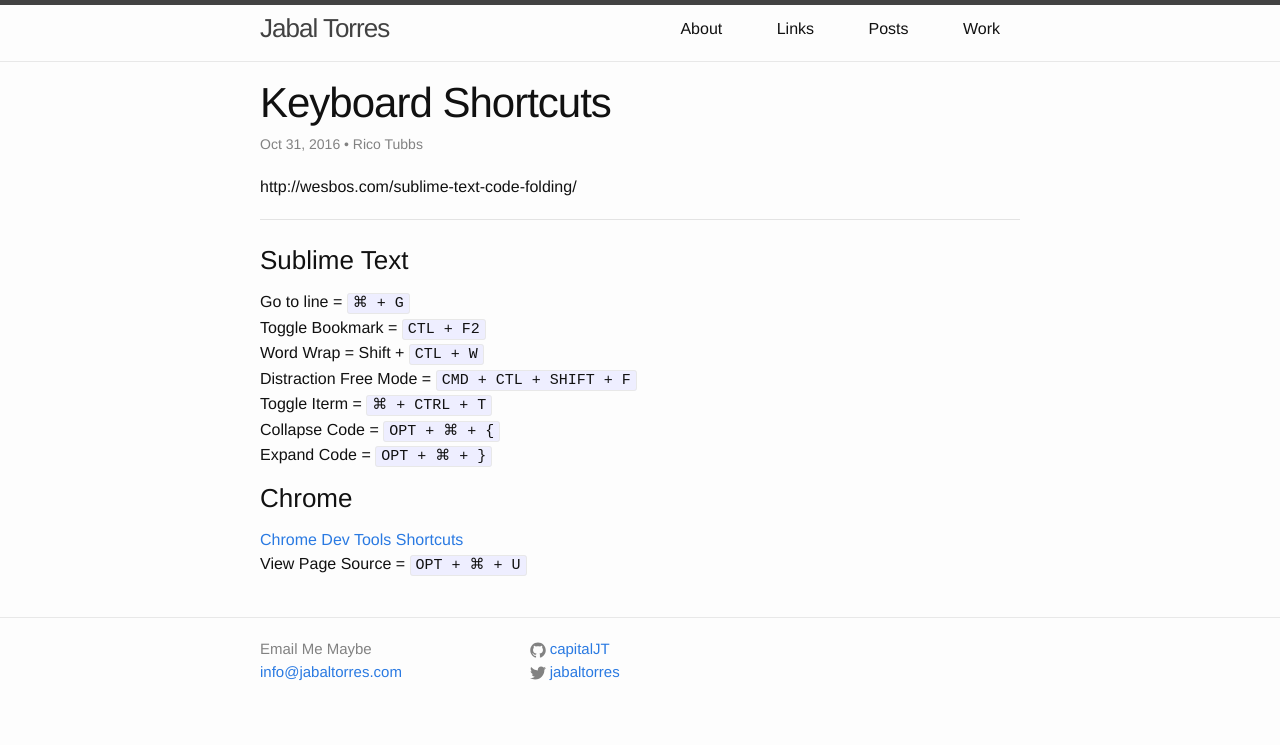
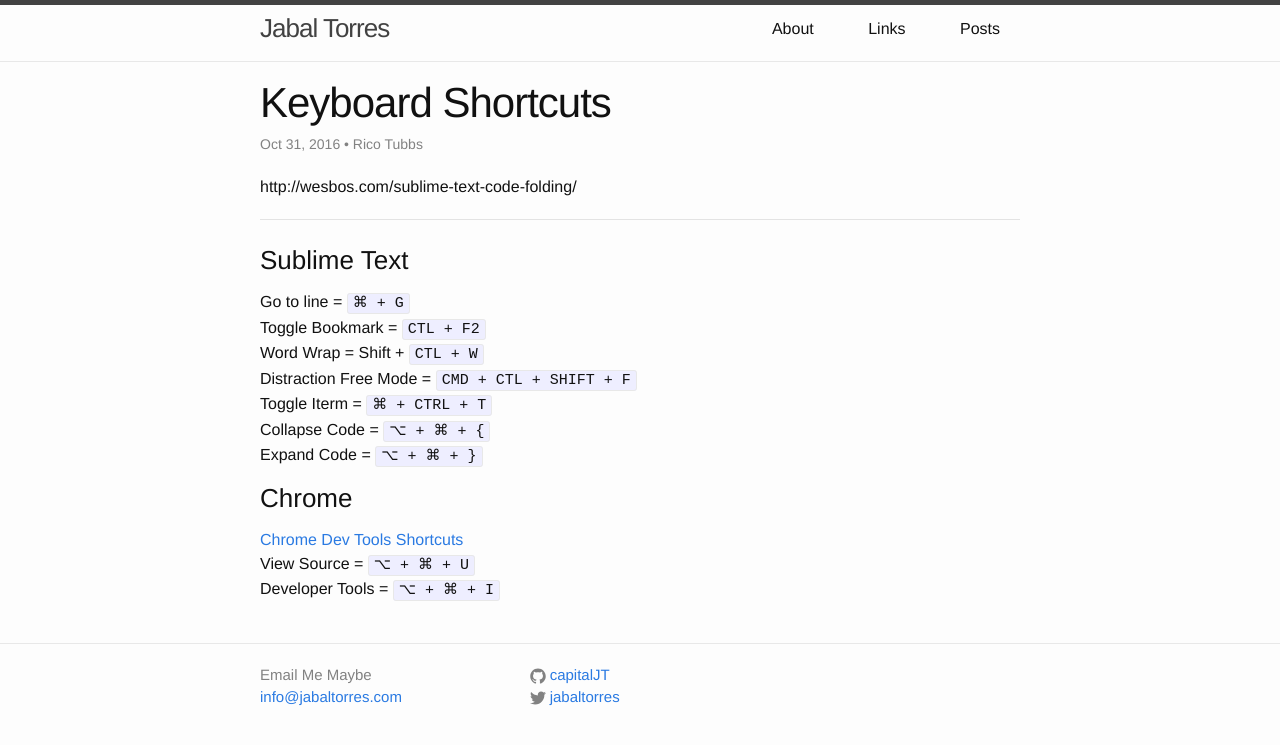
Before and after one commit to capitalJT/capitaljt.github.io, a Jekyll site: the page built from _posts/2016-10-31-keyboard-shortcuts.md, in a window 1280 px wide. Shown: the top 745 px of the page. Built offline with Jekyll 4.4.1, drawn with Linux system fonts in a browser that asks for light colours; nearby versions of some CDN libraries; a style sheet for code colours, icons or effects is not loaded.

Commit message:
added shortcuts

```diff
--- a/_posts/2016-10-31-keyboard-shortcuts.md
+++ b/_posts/2016-10-31-keyboard-shortcuts.md
@@ -17,9 +17,10 @@
 Word Wrap = Shift +  `CTL + W`
 Distraction Free Mode = `CMD + CTL + SHIFT + F`
 Toggle Iterm = `⌘ + CTRL + T`
-Collapse Code = `OPT + ⌘ + {`
-Expand Code = `OPT + ⌘ + }`
+Collapse Code = `⌥ + ⌘ + {`
+Expand Code = `⌥ + ⌘ + }`
 
 ### Chrome
 [Chrome Dev Tools Shortcuts](https://developers.google.com/web/tools/chrome-devtools/shortcuts)
-View Page Source = `OPT + ⌘ + U`
+View Source = `⌥ + ⌘ + U`
+Developer Tools = `⌥ + ⌘ + I`
--- a/index.html
+++ b/index.html
@@ -4,8 +4,9 @@
 
 <div class="home">
 
-  <section>
+ <!--  <section>
     <h1>You've most likely ended up her by accident</h1>
-  </section>
+  </section> -->
 
 </div>
+<div class="work"></div>
```
Also changed, not shown: _work.md (renamed from work.md).
